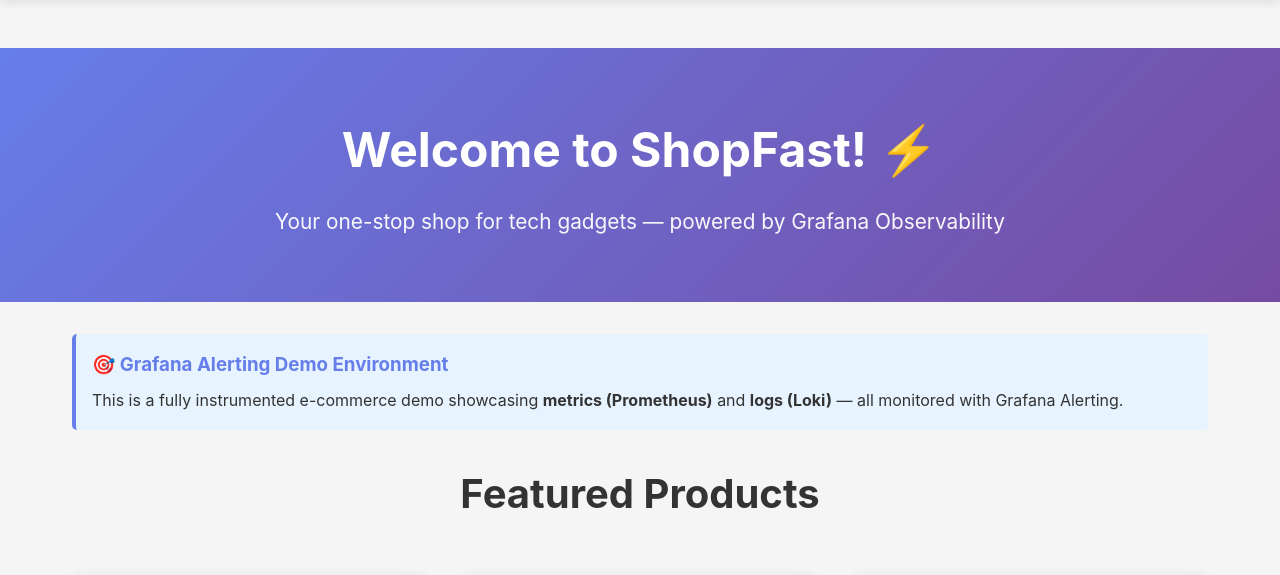
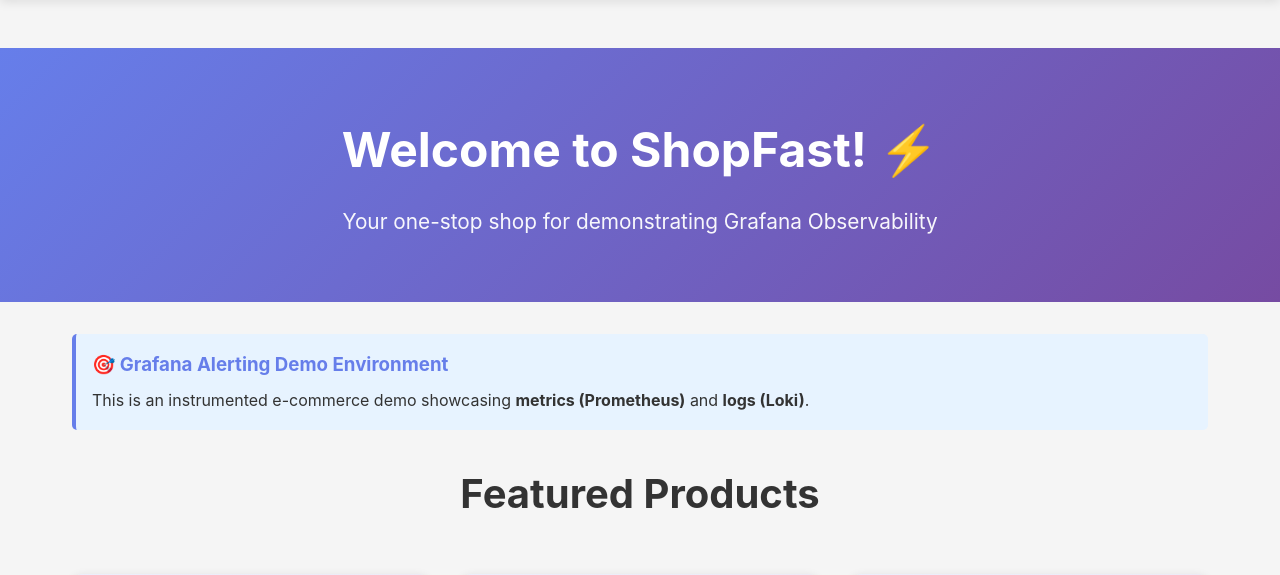
Before and after one commit to tonypowa/shop-fast-alerting-demo, a Flask app: page / in a window 1280 px wide. Shown: the part 78-653 px from the top of the page. Run offline with Flask 3, Linux system fonts and the light colour scheme; parts of the project's set-up code (start-up, migrations or seed data) failed here and were passed over.

Commit message:
Simplify UI text

```diff
--- a/services/frontend/templates/home.html
+++ b/services/frontend/templates/home.html
@@ -7,14 +7,14 @@
 <section class="hero">
     <div class="container">
         <h1>Welcome to ShopFast! ⚡</h1>
-        <p>Your one-stop shop for tech gadgets — powered by Grafana Observability</p>
+        <p>Your one-stop shop for demonstrating Grafana Observability</p>
     </div>
 </section>
 
 <div class="container">
     <div class="info-box">
         <h3>🎯 Grafana Alerting Demo Environment</h3>
-        <p>This is a fully instrumented e-commerce demo showcasing <strong>metrics (Prometheus)</strong> and <strong>logs (Loki)</strong> — all monitored with Grafana Alerting.</p>
+        <p>This is an instrumented e-commerce demo showcasing <strong>metrics (Prometheus)</strong> and <strong>logs (Loki)</strong>.</p>
     </div>
 
     <h2 class="page-title">Featured Products</h2>
```
